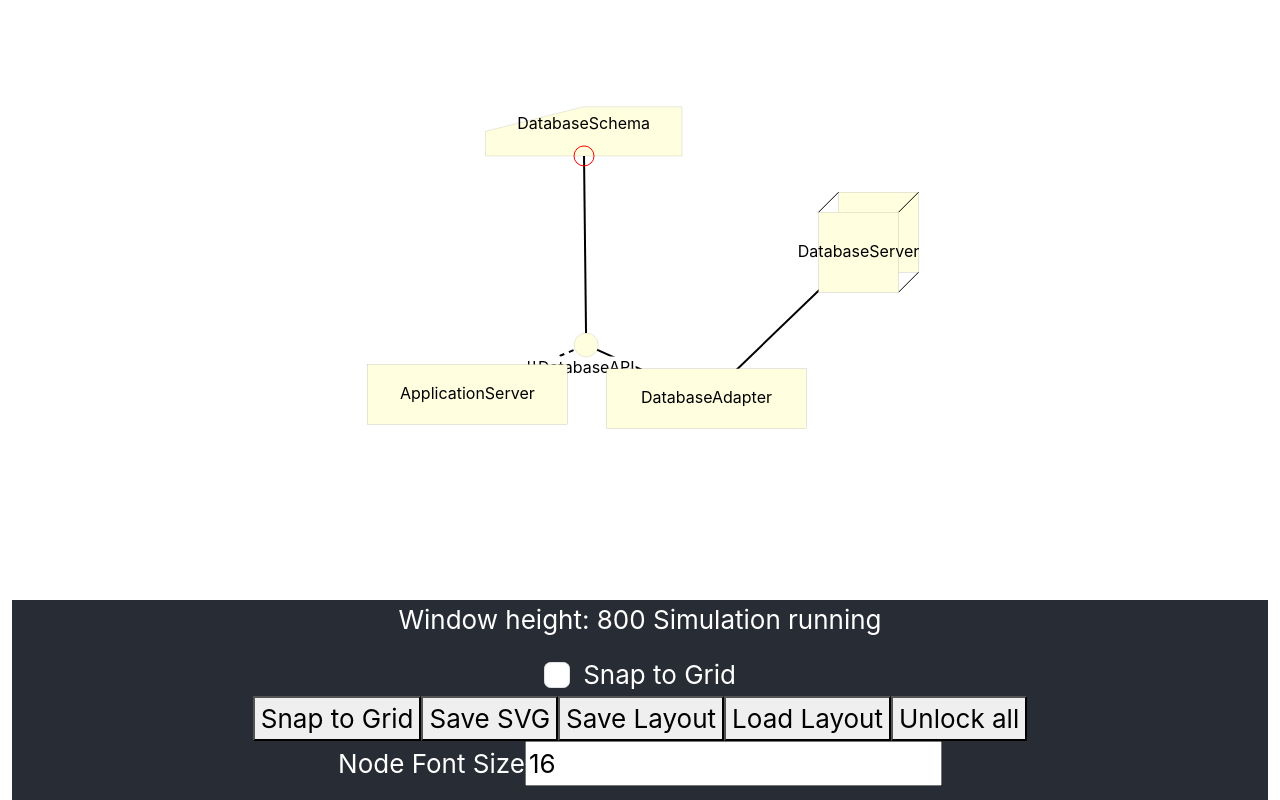
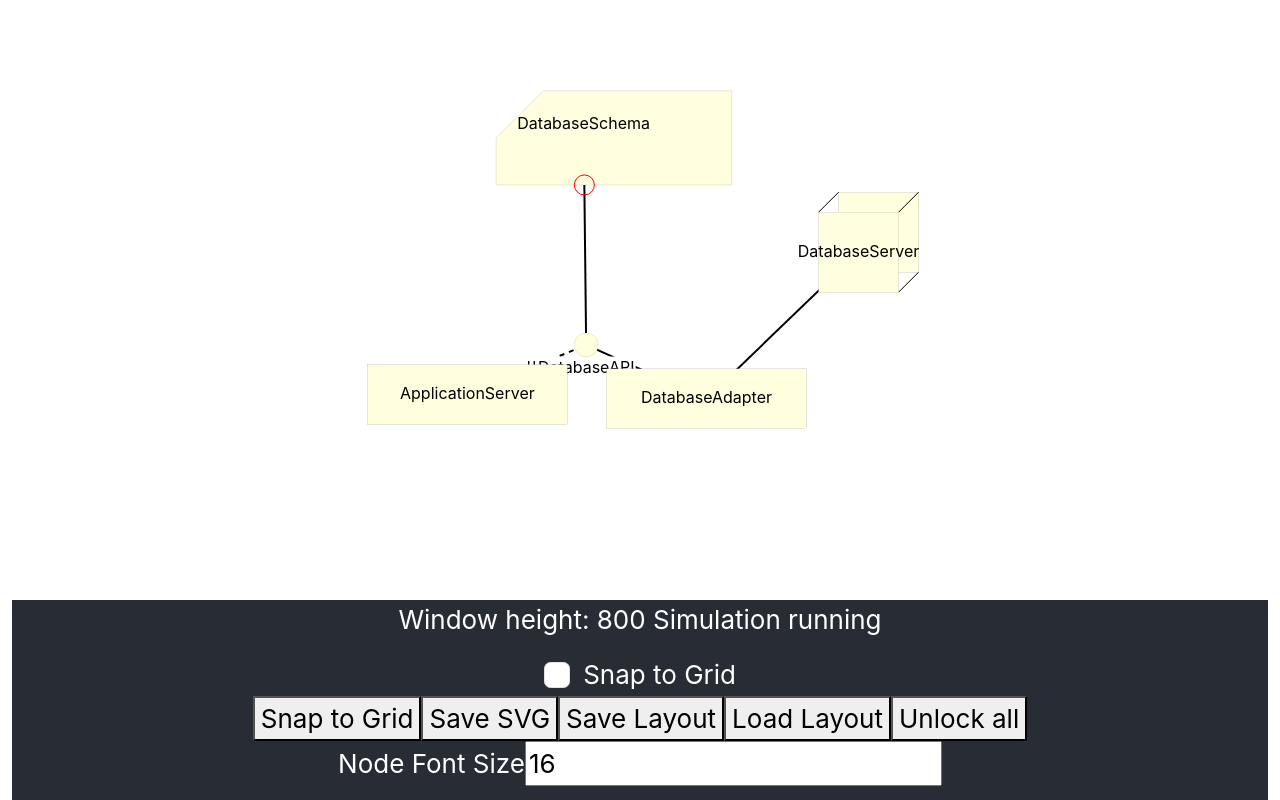
Before and after one commit to m-emm/graph-layouter-interactive, a React (Create React App) app: page / in a window 1280 px wide. Shown: the top 800 px of the page. Built offline with nearby package versions, Linux system fonts and the light colour scheme.

Commit message:
Move scaling of shape up

```diff
--- a/src/GraphSvg.js
+++ b/src/GraphSvg.js
@@ -278,7 +278,7 @@ function GraphSvg({ nodes, edges, velocityDecay, forces, nodeRadius, width, heig
             return <ComputationNode key={"node_"+i} x={node.x} y={node.y} index={node.index} locked={node.locked} radius={nodeRadius} name={node.name} />
         } else if (node.type == "document") {
             // return <DocumentNode key={"node_"+i}  x={node.x} y={node.y} index={node.index} locked={node.locked} radius={nodeRadius} name={node.name} />
-            const shape = transformPointsWithMatrix(nodeShapeFromName(node.type), transformationMatrixSkew(node.x,node.y,nodeRadius*4,nodeRadius,0) );
+            const shape = transformPointsWithMatrix(nodeShapeFromName(node.type), transformationMatrixSkew(node.x,node.y,nodeRadius*4,nodeRadius*4,0) );
             return <ShapeNode key={"node_"+i}  x={node.x} y={node.y} index={node.index} locked={node.locked} size={1} name={node.name}  shape={shape}/>
         } else {
             return <GraphNode key={"node_"+i} x={node.x} y={node.y} index={node.index} locked={node.locked} radius={nodeRadius} name={node.name} />
@@ -294,7 +294,7 @@ function GraphSvg({ nodes, edges, velocityDecay, forces, nodeRadius, width, heig
         const intersectionMarks = [];
         [source,target].forEach((node) => {
         if(node.type === "document") {
-            const shape = transformPointsWithMatrix(nodeShapeFromName(node.type), transformationMatrixSkew(node.x,node.y,nodeRadius*4,nodeRadius,0) );
+            const shape = transformPointsWithMatrix(nodeShapeFromName(node.type), transformationMatrixSkew(node.x,node.y,nodeRadius*4,nodeRadius*4,0) );
             const intersectingPoints = getIntersectingPoints(line,shape);
             intersectionMarks.push(intersectingPoints.map((point,i) => <IntersectionMark key={"intersection_"+i} x={point.x} y={point.y} />));
         }
@@ -338,7 +338,6 @@ function GraphSvg({ nodes, edges, velocityDecay, forces, nodeRadius, width, heig
                     {listEdges}
 
                     {listNodes}
-
                     {intersectionMarksOnDocuments}
 
                 </svg>
--- a/src/ShapeNode.js
+++ b/src/ShapeNode.js
@@ -3,7 +3,7 @@ import  Polygon  from "./Polygon";
 import { asSvgMatrix,transformationMatrix } from "./geometry"
 
 function ShapeNode({x,y,index,name,locked,shape,size}) {
-    const lock_icon = locked ? <LockIcon x={x-size*2} y={y-size*0.8} radius={size*0.15} id={"locker_node_"+index} /> : null;
+    const lock_icon = locked ? <LockIcon x={x-size*2} y={y-size*10} radius={size*10} id={"locker_node_"+index} /> : null;
     const transformMatrix = transformationMatrix(x,y,size);
     const transform = asSvgMatrix( transformMatrix);
     const polygon = <Polygon transform={transform} vertices={shape} className="document-path" id={"node_" + index}  />
--- a/src/nodeShapes.js
+++ b/src/nodeShapes.js
@@ -1,10 +1,11 @@
 import { centerAndScalePoints } from "./geometry";
 
 const nodeShapeDocument = () => {
+
   return centerAndScalePoints( [
     { x: 0, y: -0.5 },
-    { x: 0.5, y: -0.5 },
-    { x: 0.5, y: 0.5 },
+    { x: 2, y: -0.5 },
+    { x: 2, y: 0.5 },
     { x: -0.5, y: 0.5 },
     { x: -0.5, y: 0 },
     { x: 0, y: -0.5 },
```
